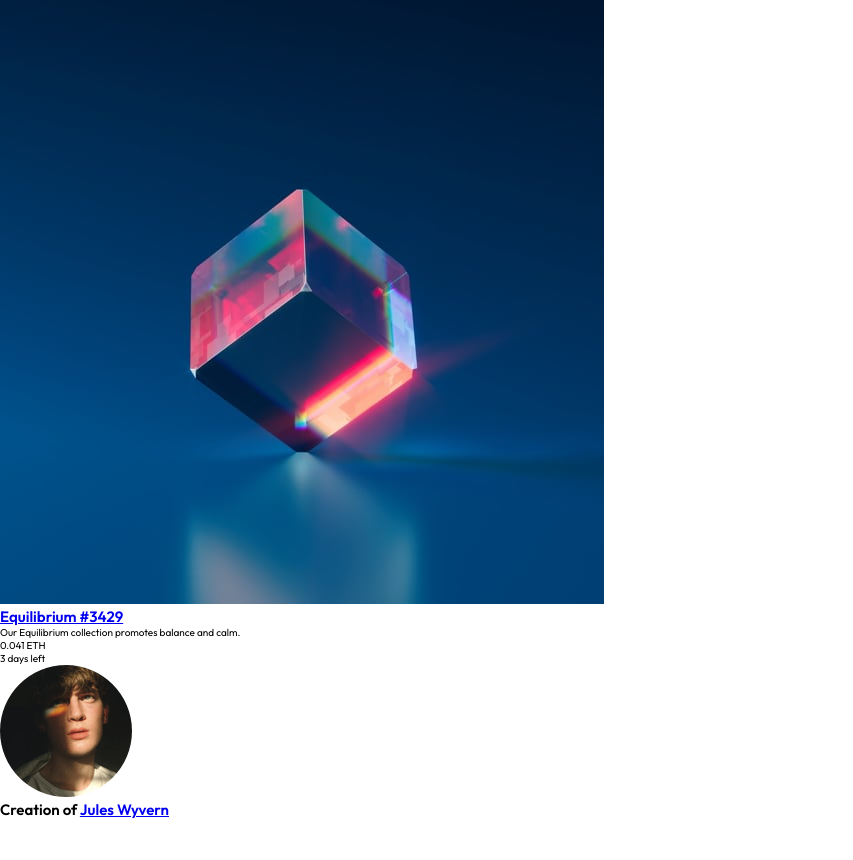
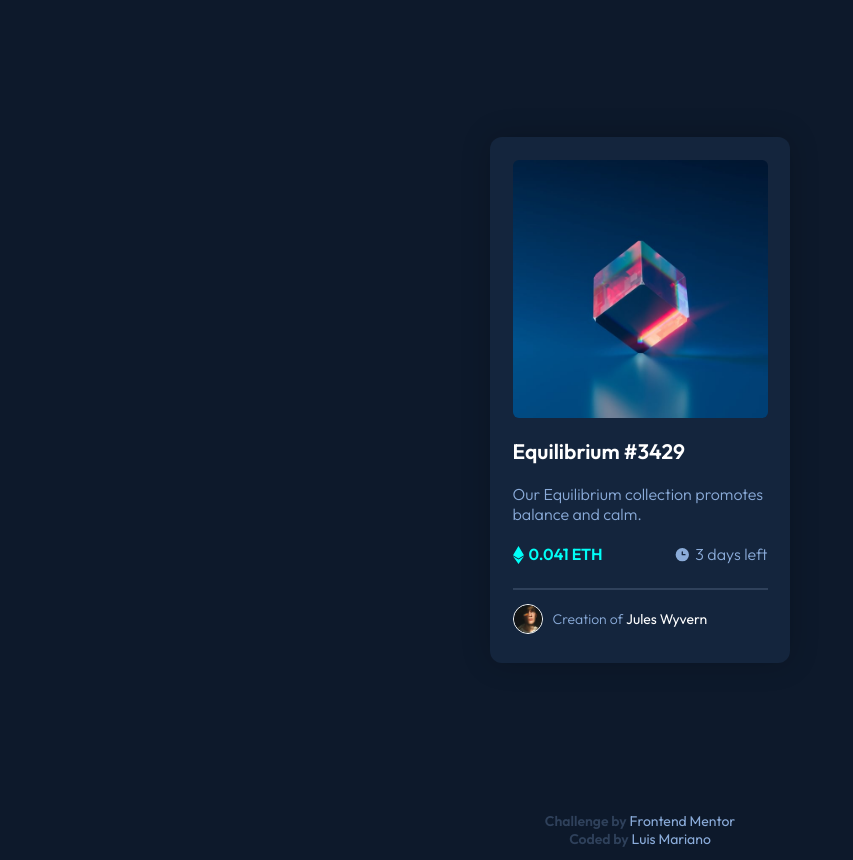
Before and after one commit to PerezLuisMariano/NFT-Card-Component, a plain HTML site: page index.html in a window 1280 px wide. Shown: the whole page, without its empty margins (0-853 px from the left). Before the commit the page ends 819 px from the top, so only its background shows below. Drawn offline with Linux system fonts and the light colour scheme.

Commit message:
css style, card's animation, ok

```diff
--- a/css/style.css
+++ b/css/style.css
@@ -2,12 +2,12 @@
     /* Primary */
     --softBlue: hsl(215, 51%, 70%);
     --cyan: hsl(178, 100%, 50%);
-
+    --cyan2: hsla(178, 100%, 50%, 0.5);
     /*Neutral*/
     --veryDarkBlueBG: hsl(217, 54%, 11%);
     --veryDarkBlueCardBG: hsl(216, 50%, 16%);
     --veryDarkBlueLine: hsl(215, 32%, 27%);
-    --white: hsl(0, 0%, 100%),
+    --white: hsl(0, 0%, 100%);
 }
 *{
     margin: 0;
@@ -17,4 +17,222 @@
 html{
     font-family: 'Outfit', sans-serif;
     font-size: 62.5%;
+    background-color: var(--veryDarkBlueBG);
 }
+
+body{
+    display: grid;
+    grid-template-columns: 100%;
+    grid-template-rows: auto auto;
+    width: 100%;
+    height: auto;
+}
+
+/* MAIN */
+main{
+    display: flex;
+    justify-content: center;
+    align-items: center;
+    width: 100%;
+    height: 100vh;
+}
+/* MAIN -> CARD */
+main .card{
+    display: grid;
+    grid-template-columns: 100%;
+    grid-template-rows: repeat(3, min-content);
+    justify-items: center;
+    /* AGREGAR ALIGN BETTWEN */
+    width: 90%;
+    max-width: 300px;
+    height: auto;
+    background-color: var(--veryDarkBlueCardBG);
+    border-radius: 12px;
+    gap: 20px;
+    box-shadow: 0 0 30px 0px rgba(0,0,0,0.2);
+    animation: moving-card 1.5s;
+
+}
+
+/* MAIN -< CARD -> IMG SECTION*/
+main .card__img{
+    position: relative;
+    width: 85%;
+    height: auto;
+    border-radius: 6px;
+    overflow: hidden;
+    margin: 23px 0 0 0;
+
+
+}
+main .card__img img{
+    width: 100%;
+    height: 100%;
+
+}
+main .card__img span{
+    opacity: 0;
+    position: absolute;
+    left: 0;
+    top: 0;
+    width: 100%;
+    height: 100%;
+    background-color: var(--cyan2);
+    transition: 0.5s opacity;
+}
+main .card__img span::after{
+    position: relative;
+    opacity: unset;
+    left: calc(50% - 25px);
+    top: calc(50% - 25px);
+    width: 50px;
+    height: 50px;
+    content: url(../assets/icons/icon-view.svg);
+}
+main .card__img:hover > span{
+    opacity: 1;
+    transition: 0.3s opacity;
+}
+
+
+
+
+/* MAIN -< CARD -> MAIN SECTION*/
+main .card__main{
+    display: grid;
+    grid-template-columns: repeat(2, 1fr);
+    grid-template-rows: repeat(3, min-content);
+    width: 85%;
+    height: auto;
+    gap: 20px;
+}
+main .card__main h1{
+    grid-column: 1 / 3;
+    grid-row: 1 / 2;
+}
+main .card__main h1 a{
+    font-size: 2.1rem;
+    font-weight: 600;
+    text-align: start;
+    color: var(--white);
+    text-decoration: none;
+    transition: 0.3s color;
+}
+main .card__main h1 a:hover{
+    color: var(--cyan);
+    transition: 0.3s color;
+}
+main .card__main p{
+    grid-column: 1 / 3;
+    grid-row: 2 / 3;
+    font-size: 1.6rem;
+    font-weight: 300;
+    text-align: start;
+    color: var(--softBlue);
+}
+
+main .card__main--left{
+    grid-column: 1 / 2;
+    grid-row: 3 / 4;
+}
+main .card__main--left p{
+    font-size: 1.6rem;
+    font-weight: 600;
+    text-align: start;
+    color: var(--cyan);
+    align-self: flex-start;
+}
+main .card__main--left p::before{
+    content: url(../assets/icons/icon-ethereum.svg);
+    margin: 0 5px 0 0;
+    vertical-align: middle;
+
+}
+main .card__main--right{
+    grid-column: 2 / 3;
+    grid-row: 3 / 4;
+}
+main .card__main--right p{
+    font-size: 1.6rem;
+    font-weight: 3400;
+    text-align: end;
+    color: var(--softBlue);
+}
+main .card__main--right p::before{
+    content: url(../assets/icons/icon-clock.svg);
+    margin: 0 4px 0 0;
+    vertical-align: middle;
+
+}
+
+/* MAIN -< CARD -> FOOTER SECTION*/
+main .card__footer{
+    display: grid;
+    grid-template-columns: 40px 1fr;
+    grid-template-rows: 1fr;
+    align-items: center;
+    width: 85%;
+    height: 60px;
+    border-top: 2px solid var(--veryDarkBlueLine);
+    margin: 0 0 15px 0;
+}
+main .card__footer img{
+    width: 30px;
+    border-radius: 15px;
+    border: 1px solid var(--white);
+}
+main .card__footer h2{
+    font-size: 1.4rem;
+    font-weight: 300;
+    text-align: start;
+    color: var(--softBlue);
+}
+main .card__footer a{
+    font-size: 1.4rem;
+    font-weight: 400;
+    text-align: start;
+    color: var(--white);
+    text-decoration: none;
+    transition: 0.3s color;
+}
+main .card__footer a:hover{
+    color: var(--cyan);
+    transition: 0.3s color;
+}
+
+
+/* FOOTER */
+footer .attribution{
+    display: flex;
+    justify-content: center;
+    align-items: center;
+    width: 100%;
+    height: 60px;
+}
+footer .attribution h2{
+    font-size: 1.4rem;
+    font-weight: 600;
+    color: var(--veryDarkBlueLine);
+    text-align: center;
+}
+footer .attribution a{
+    font-size: 1.4rem;
+    font-weight: 400;
+    color: var(--softBlue);
+    text-decoration: none;
+}
+
+
+@media(min-width: 1024px) {
+    /*ENTIRE CARD´S ANIMATION */
+    @keyframes moving-card{
+        0%{
+            opacity: 0%;
+            transform: translateY(-50px);
+        }
+        50%{
+            opacity: 100%;
+            transform: translateY(0px);
+        }
+    }
+}
--- a/index.html
+++ b/index.html
@@ -6,14 +6,13 @@
         <link rel="preconnect" href="https://fonts.googleapis.com">
         <link rel="preconnect" href="https://fonts.gstatic.com" crossorigin>
         <link href="https://fonts.googleapis.com/css2?family=Outfit:wght@300;400;600&display=swap" rel="stylesheet">
-        <link rel="icon" type="image/png" href="./assets/images/image-avatar.png" />
+        <link rel="shortcut icon" href="./assets/images/favicon.png" type="image/x-icon" />
         <link rel="stylesheet" href="./css/style.css" />
         <title>NFT Card Component</title>
     </header>
     <body>
         <main>
            <section class="card">
-               <!-- FLASTA EL ICONO DE VER -->
             <div class="card__img" >
                 <img src="./assets/images/image-equilibrium.jpg" alt="image-content">
                 <span></span>
@@ -21,22 +20,25 @@
             <div class="card__main">
                 <h1><a href="#">Equilibrium #3429</a></h1>
                 <p> Our Equilibrium collection promotes balance and calm.</p>
-                <div>
-                    <span></span>
-                    <P>0.041 ETH</P>
-                </div>
-                <div>
-                    <span></span>
-                    <P>3 days left</P>
+                <div class="card__main--left">
+                    <p>0.041 ETH</p>
+                </div >
+                <div class="card__main--right">
+                    <p>3 days left</p>
                 </div>
             </div>
             <div class="card__footer">
                 <img src="./assets/images/image-avatar.png" alt="user-avatar">
-                <h2>
-                    Creation of <a href="#">Jules Wyvern</a>
-                </h2>
+                <h2>Creation of <a href="#">Jules Wyvern</a></h2>
             </div>
         </section>
         </main>
+        <footer>
+            <section class="attribution">
+                <h2>Challenge by<a href="https://www.frontendmentor.io/profile/PerezLuisMariano" target="_blank"> Frontend Mentor</a><br>
+                    Coded by    <a href="https://github.com/PerezLuisMariano" target="_blank"> Luis Mariano</a>
+                </h2>
+            </section>
+        </footer>
     </body>
 </html>
```
